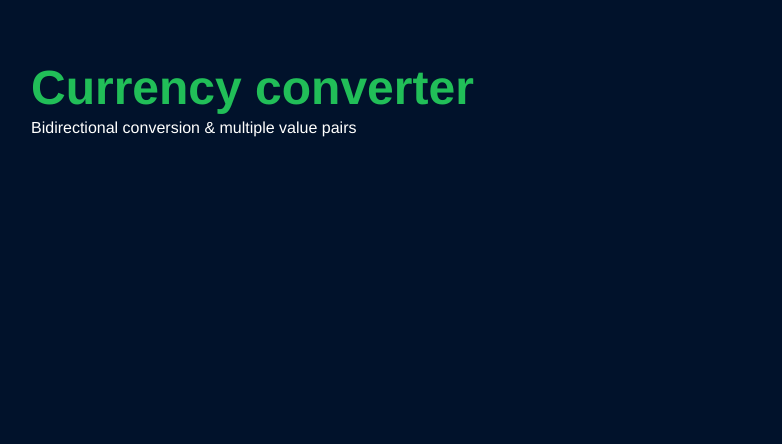
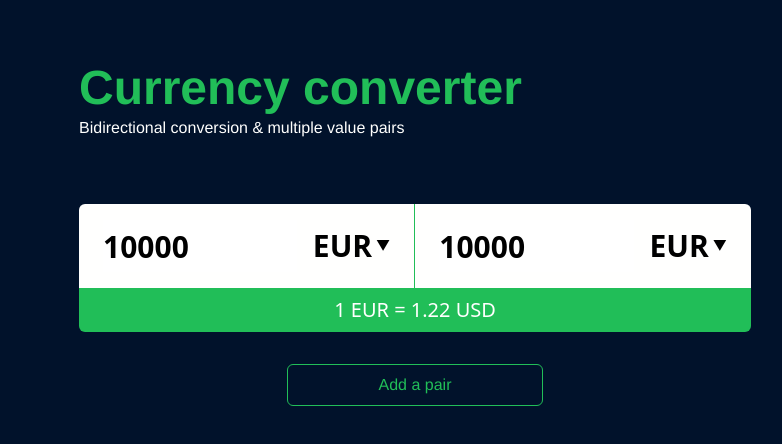
Before and after one commit to supalarry/CurrencyConverter, a Vue app: page / in a window 1280 px wide. Shown: the top 444 px of the page, without its empty margins (225-1007 px from the left). Built offline with nearby package versions, Linux system fonts and the light colour scheme.

Commit message:
currency converter html & css

```diff
--- a/src/App.vue
+++ b/src/App.vue
@@ -21,4 +21,13 @@ html, body, #app {
   width: 100%;
   height: 100%;
 }
+
+.noSelect {
+  -webkit-touch-callout: none;
+  -webkit-user-select: none;
+  -khtml-user-select: none;
+  -moz-user-select: none;
+  -ms-user-select: none;
+  user-select: none;
+}
 </style>
--- a/src/assets/tailwind.css
+++ b/src/assets/tailwind.css
@@ -5,7 +5,7 @@
 @responsive {
   .heading {
     @apply text-green-ady;
-    @apply text-2xl;
+    @apply text-3xl;
     @apply font-bold;
   }
 
@@ -24,6 +24,56 @@
   .description {
     @apply text-white-ady;
   }
+
+  .sort-dropdown {
+    @apply w-auto;
+    @apply h-56;
+    @apply mt-4;
+    @apply overflow-scroll;
+    @apply rounded-b-md;
+    @apply shadow-2xl;
+    @apply absolute;
+    @apply bg-white;
+    @apply z-10;
+  }
+
+  .sort-dropdown-option {
+      @apply cursor-pointer;
+      @apply block;
+      @apply py-4;
+      @apply px-8;
+      @apply text-base;
+      @apply leading-5;
+      @apply text-gray-700;
+      @apply border-gray-300;
+  }
+
+  .sort-dropdown-option:hover, .sort-dropdown-option:focus {
+      @apply bg-gray-100;
+      @apply text-gray-900;
+      @apply outline-none;
+  }
+
+  .settings-button-choice {
+    @apply rounded-lg;
+    @apply py-2;
+    @apply w-auto;
+    @apply cursor-pointer;
+    @apply text-3xl;
+    @apply text-center;
+  }
+
+  @screen sm {
+    .settings-button-choice {
+      @apply text-xl;
+    }
+  }
+
+  @screen md {
+    .settings-button-choice {
+      @apply text-3xl;
+    }
+  }
 }
 
 @tailwind utilities;
--- /dev/null
+++ b/src/components/CurrencyConverter/CurrencyConverter.vue
@@ -0,0 +1,25 @@
+<template>
+  <!-- eslint-disable max-len -->
+  <section class="font-sans">
+    <div class="flex flex-col sm:flex-row justify-between">
+      <Currency class="border-b sm:border-b-0 sm:border-r sm:border-green-ady sm:rounded-tl-md"></Currency>
+      <Currency class="sm:rounded-tr-md"></Currency>
+    </div>
+    <div class="text-center bg-green-ady sm:rounded-b-md">
+      <CurrencyRatio></CurrencyRatio>
+    </div>
+  </section>
+</template>
+
+<script>
+import Currency from '@/components/CurrencyConverter/components/Currency.vue';
+import CurrencyRatio from '@/components/CurrencyConverter/components/CurrencyRatio.vue';
+
+export default {
+  name: 'CurrencyConverter',
+  components: {
+    Currency,
+    CurrencyRatio,
+  },
+};
+</script>
--- /dev/null
+++ b/src/components/CurrencyConverter/components/Currency.vue
@@ -0,0 +1,35 @@
+<template>
+  <section class="bg-white-ady flex justify-between relative p-4 px-6 w-full">
+    <TextInput class="text-3xl sm:text-xl md:text-3xl"></TextInput>
+    <Dropdown
+    class="ml-4"
+    :options='currencies'
+    :startingOption="'EUR'">
+    </Dropdown>
+  </section>
+</template>
+
+<script>
+import TextInput from '@/components/shared/TextInput.vue';
+import Dropdown from '@/components/shared/Dropdown.vue';
+
+export default {
+  name: 'Currency',
+  components: {
+    TextInput,
+    Dropdown,
+  },
+  data: () => ({
+    currencies: [
+      'AUD', 'BGN', 'BRL', 'CAD',
+      'CHF', 'CNY', 'CZK', 'DKK',
+      'EUR', 'GBP', 'HKD', 'HRK', 'HUF',
+      'IDR', 'ILS', 'INR', 'ISK',
+      'JPY', 'KRW', 'MXN', 'MYR',
+      'NOK', 'NZD', 'PHP', 'PLN',
+      'RON', 'RUB', 'SEK', 'SGD',
+      'THB', 'TRY', 'USD', 'ZAR',
+    ],
+  }),
+};
+</script>
--- /dev/null
+++ b/src/components/CurrencyConverter/components/CurrencyRatio.vue
@@ -0,0 +1,5 @@
+<template>
+  <div class="text-white-ady font-medium text-xl sm:text-base md:text-xl px-6 py-2">
+    <h1>1 EUR = 1.22 USD</h1>
+  </div>
+</template>
--- /dev/null
+++ b/src/components/shared/Dropdown.vue
@@ -0,0 +1,42 @@
+<template>
+  <!-- eslint-disable max-len -->
+  <div class="focus:outline-none sm:flex-none" @focusout="close" tabindex="0">
+    <div class="flex items-center" v-bind:class="{'settings-button-choice': true}" @click="toggle">
+      <h1 class="noSelect capitalize font-semibold">{{ currentOption }}</h1>
+      <h1 v-if="closed" class="ml-1 text-sm">▼</h1><h1 v-if="!closed" class="ml-1 text-sm">▲</h1>
+    </div>
+    <div v-bind:class="{'sort-dropdown': true, 'max-w-xs': true, 'right-0': true, 'z-10': true, 'hidden': closed, 'h-auto': options.length < 5}">
+      <h1 v-for="(option, index) in options" :key="option + index + option"
+          v-bind:class="{'capitalize': true, 'sort-dropdown-option': true, 'border-b': index !== options.length - 1, 'font-extrabold': option === currentOption, 'text-gray-matcha': option === currentOption}"
+          v-on:click="select(option)">
+        {{option}}
+      </h1>
+    </div>
+  </div>
+</template>
+
+<script>
+export default {
+  props: ['options', 'name', 'position', 'startingOption'],
+  data: () => ({
+    closed: true,
+    currentOption: '',
+  }),
+  methods: {
+    select(option) {
+      this.close();
+      this.currentOption = option;
+      this.$emit('save-single-choice', this.name, option);
+    },
+    toggle() {
+      this.closed = !this.closed;
+    },
+    close() {
+      this.closed = true;
+    },
+  },
+  beforeMount() {
+    this.currentOption = this.startingOption;
+  },
+};
+</script>
--- /dev/null
+++ b/src/components/shared/TextInput.vue
@@ -0,0 +1,11 @@
+<template>
+  <div>
+    <input class="h-full w-full font-semibold" type="text" value="10000">
+  </div>
+</template>
+
+<script>
+export default {
+  name: 'TextInput',
+};
+</script>
--- a/src/views/Home.vue
+++ b/src/views/Home.vue
@@ -1,19 +1,35 @@
 <template>
+  <!-- eslint-disable max-len -->
   <div class="h-full w-full bg-blue-ady">
-    <div class="px-8 max-w-3xl mx-auto sm:px-0 sm:w-9/12">
-      <div class="text-center sm:text-left py-16">
+    <div class="max-w-2xl mx-auto sm:px-0 sm:w-9/12">
+      <div class="text-center sm:text-left py-16 px-8 sm:px-0">
         <h1 class="heading">Currency converter</h1>
         <p class="description sm:mt-1">Bidirectional conversion & multiple value pairs</p>
       </div>
+      <CurrencyConverter
+      v-for='(currencyPair, index) in startCurrencyPairs' :key='index'>
+      </CurrencyConverter>
+    </div>
+    <div class="flex justify-center mt-8">
+      <button class="border rounded-md border-green-ady px-4 py-2 w-64 text-green-ady">
+        Add a pair
+      </button>
     </div>
   </div>
 </template>
 
 <script>
+import CurrencyConverter from '@/components/CurrencyConverter/CurrencyConverter.vue';
 
 export default {
   name: 'Home',
   components: {
+    CurrencyConverter,
   },
+  data: () => ({
+    startCurrencyPairs: [
+      ['EUR', 'USD'],
+    ],
+  }),
 };
 </script>
```
